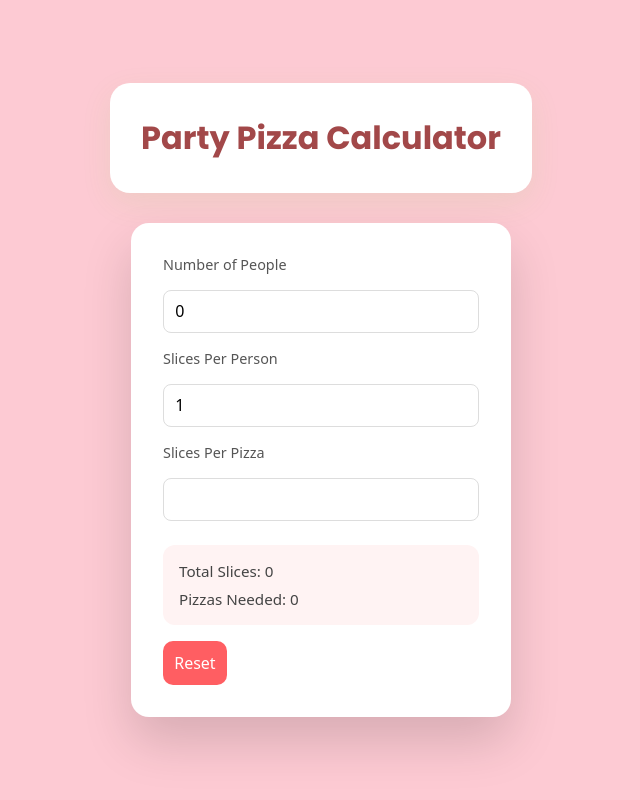
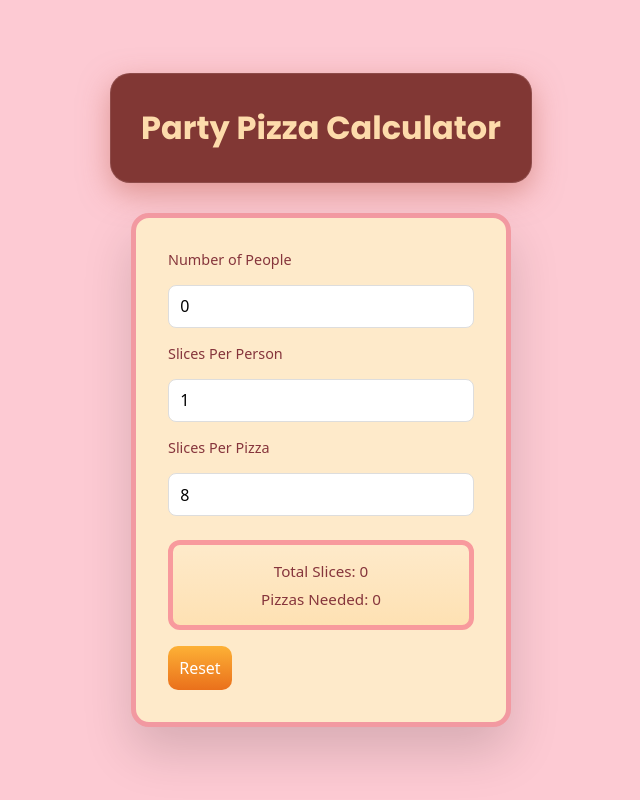
Before and after one commit to heonaliu/pizza-calculator, a React (Vite) app: page / in a window 1280 px wide. Shown: the whole page, without its empty margins (319-959 px from the left). Built offline with nearby package versions, Linux system fonts and the light colour scheme.

Commit message:
make the css look better

```diff
--- a/src/components/PartyCalculator.jsx
+++ b/src/components/PartyCalculator.jsx
@@ -24,7 +24,7 @@ export const PartyCalculator = () => {
         setPeople={setPeople}
         slicesPerPerson={slicesPerPerson}
         setSlicesPerPerson={setSlicesPerPerson}
-        slicePerpizza={slicePerPizza}
+        slicePerPizza={slicePerPizza}
         setSlicePerPizza={setSlicePerPizza}
       />
       <ResultsSection totalSlices={totalSlices} pizzaNeed={pizzaNeed} />
--- a/src/index.css
+++ b/src/index.css
@@ -26,14 +26,14 @@ body {
   flex-direction: column;
   align-items: center;
   gap: 20px;
-  background: #fff;
+  background: #813734;
   padding: 30px;
   border-radius: 20px;
-  box-shadow: 0 10px 30px rgba(110, 216, 68, 0.1);
+  box-shadow: 0 10px 30px #cb72689e;
   width: 100%;
   max-width: 600px;
   border: 1px solid rgba(255, 255, 255, 0.1);
-  color: #a24849;
+  color: #fddbab;
   font-family: "Poppins", sans-serif;
 }
 
@@ -51,16 +51,13 @@ body {
    CARD
 ========================= */
 .card {
-  background: white;
+  background: #feeaca;
   width: 380px;
   padding: 2rem;
+  border: 5px solid #f299a1;
   border-radius: 18px;
   box-shadow: 0 25px 50px rgba(0, 0, 0, 0.15);
   transition: transform 0.2s ease;
-}
-
-.card:hover {
-  transform: translateY(-2px);
 }
 
 .card h1 {
@@ -83,7 +80,7 @@ body {
 .inputs-section label {
   font-size: 0.9rem;
   font-weight: 500;
-  color: #555;
+  color: #86353c;
 }
 
 .inputs-section input,
@@ -108,17 +105,19 @@ body {
    RESULTS SECTION
 ========================= */
 .results-section {
-  background: #fff3f3;
+  background: linear-gradient(#feeaca, #fee1b3);
   padding: 1rem;
   border-radius: 12px;
+  border: 5px solid #f89a9d;
   display: flex;
+  align-items: center;
   flex-direction: column;
   gap: 0.5rem;
 }
 
 .results-section p {
   font-size: 0.95rem;
-  color: #444;
+  color: #86353c;
 }
 
 .results-section .highlight {
@@ -142,13 +141,12 @@ body {
   border-radius: 10px;
   font-size: 1rem;
   cursor: pointer;
-  background: #ff5e62;
+  background: linear-gradient(#fdb136, #ea701b);
   color: white;
   transition: 0.2s ease;
 }
 
 .button:hover {
-  background: #ff3b3f;
   transform: translateY(-2px);
 }
 
```
